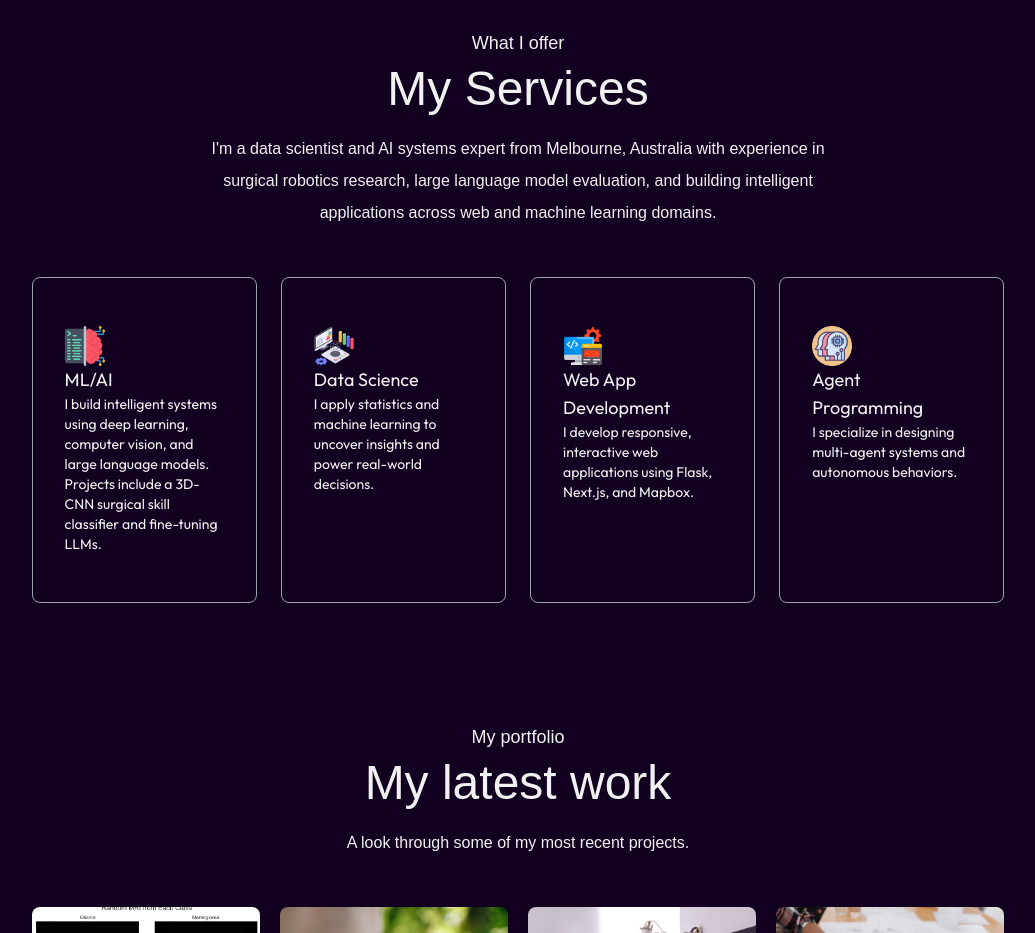
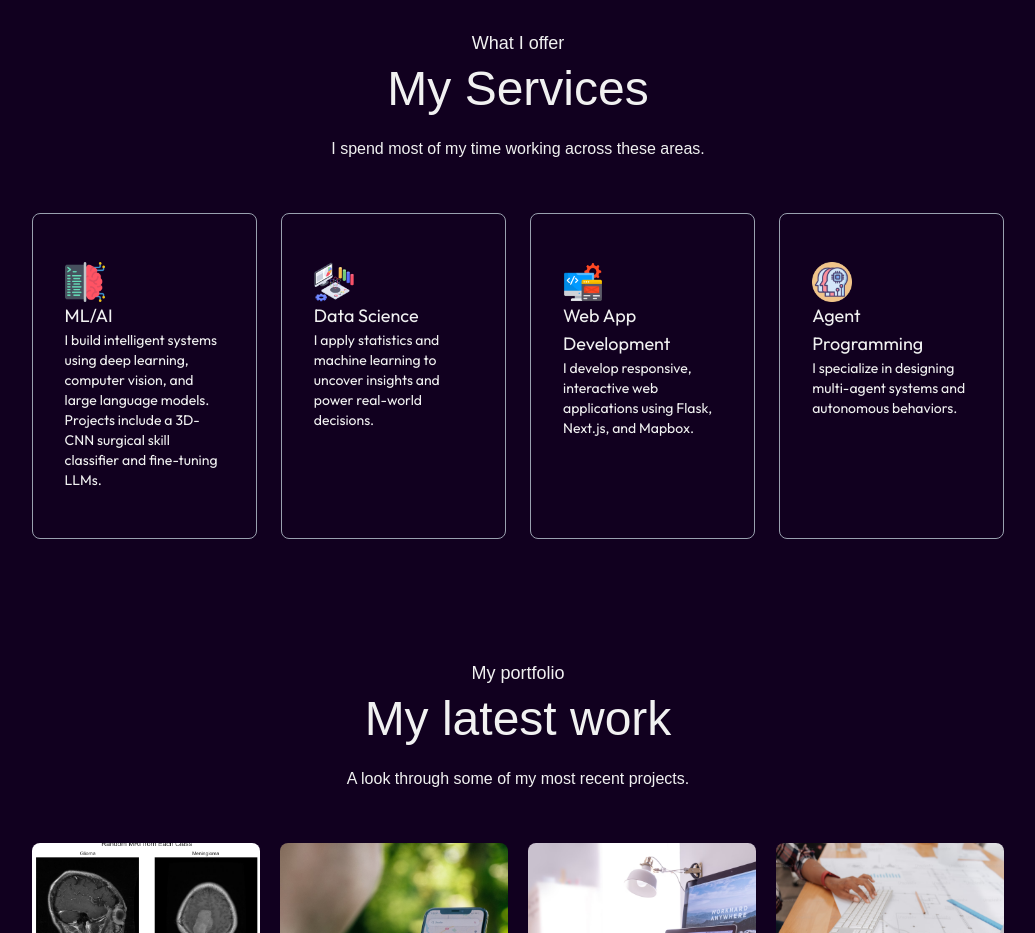
Before and after one commit to Brum99/portfolio-website, a Next.js app: page / in a window 1280 px wide. Shown: the part 1780-2713 px from the top of the page, without its empty margins (122-1157 px from the left). Built offline with nearby package versions, Linux system fonts and the light colour scheme; a web font is replaced by a local one.

Commit message:
Updated a section in the services area to make it more relevant

```diff
--- a/app/components/Services.jsx
+++ b/app/components/Services.jsx
@@ -11,7 +11,7 @@ const Services = () => {
             My Services</h2>
 
         <p className='text-center max-w-2xl mx-auto mt-5 mb-12 font-ovo' style={{ color: 'var(--text-color)' }}
-        >I'm a data scientist and AI systems expert from Melbourne, Australia with experience in surgical robotics research, large language model evaluation, and building intelligent applications across web and machine learning domains.</p>
+        >I spend most of my time working across these areas.</p>
 
         <div className='grid grid-cols-auto gap-6 my-10'>
 
```
